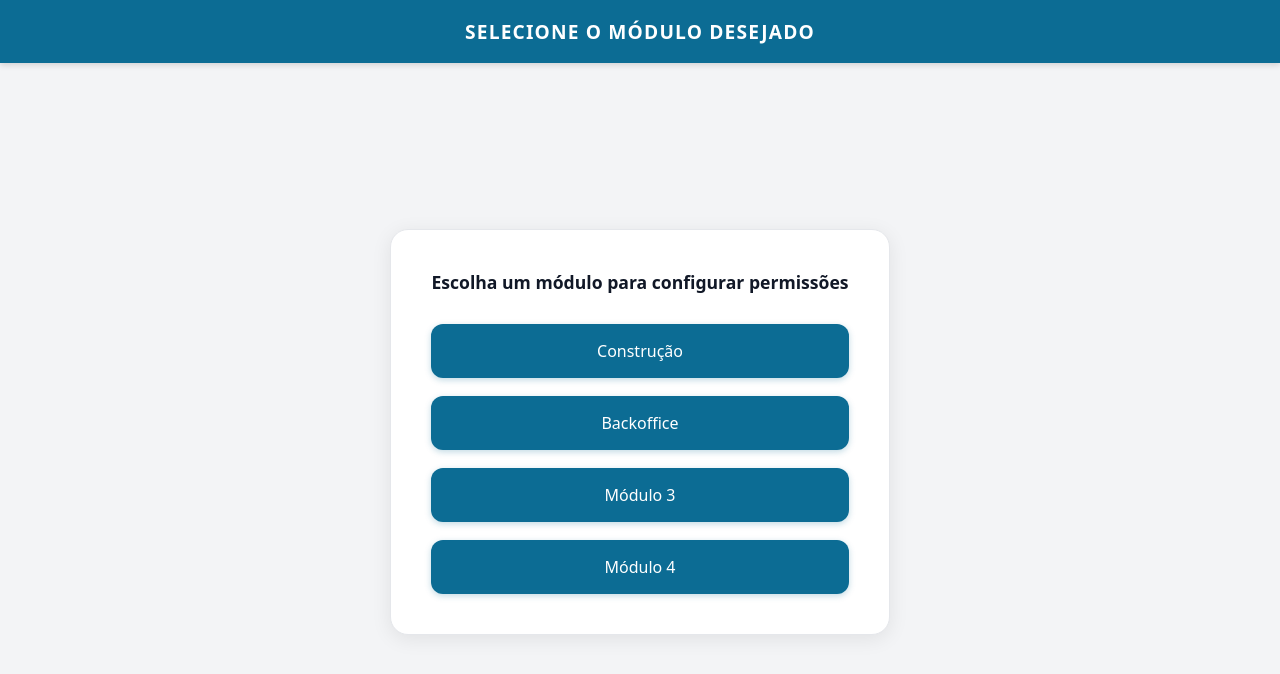
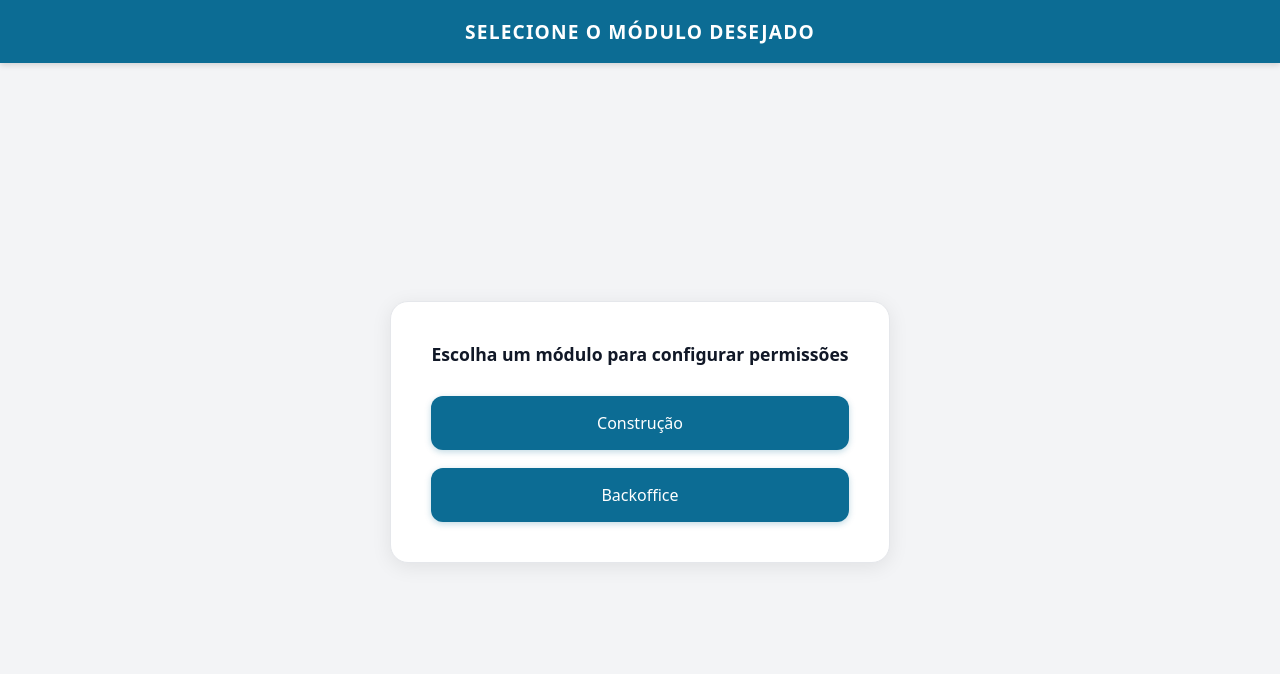
Before and after one commit to idibratecnologia/perfil_rm, a plain HTML site: page index.html in a window 1280 px wide. Drawn offline with Linux system fonts and the light colour scheme.

Commit message:
Update index.html

```diff
--- a/index.html
+++ b/index.html
@@ -123,8 +123,6 @@
       <div class="modules-list">
         <a href="construcao.html" class="module-button">Construção</a>
         <a href="backoffice.html" class="module-button">Backoffice</a>
-        <a href="modulo3.html" class="module-button">Módulo 3</a>
-        <a href="modulo4.html" class="module-button">Módulo 4</a>
       </div>
     </section>
 
```
